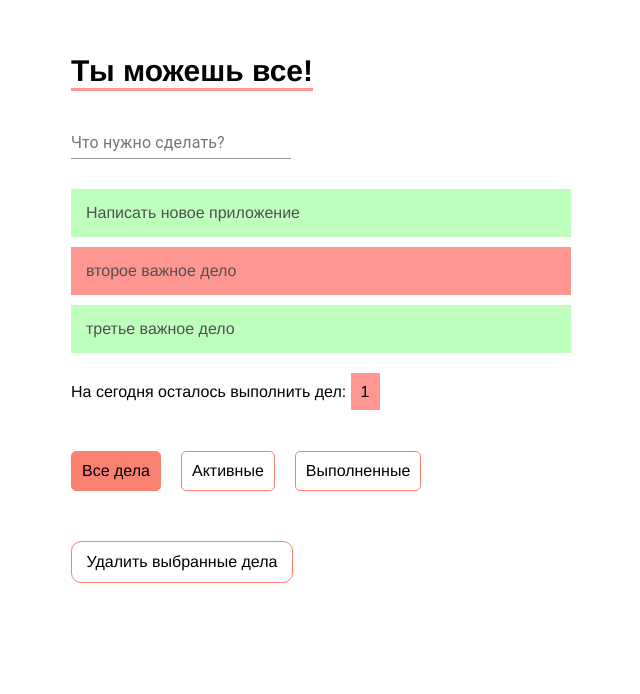
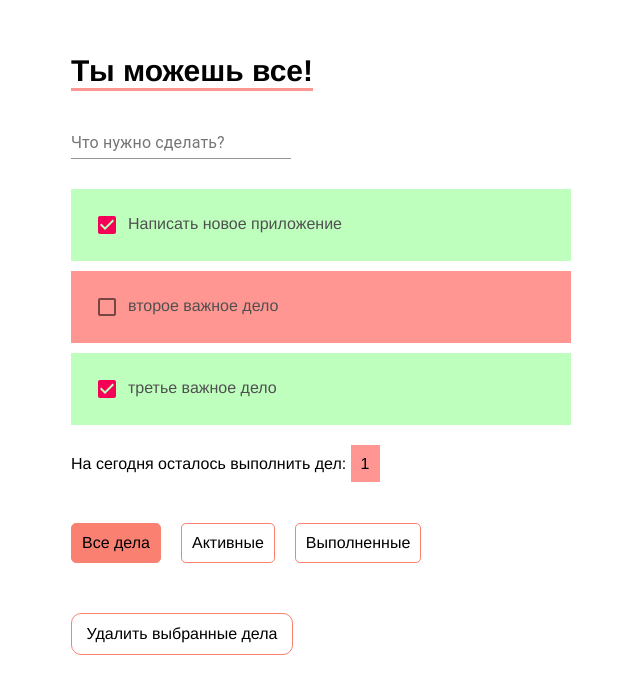
Before and after one commit to WebHeroSchool/todoNika, a React (Create React App) app: page / in a window 1280 px wide. Shown: the part 104-798 px from the top of the page, without its empty margins (319-959 px from the left). Built offline with nearby package versions, Linux system fonts and the light colour scheme.

Commit message:
added event checker

```diff
--- a/src/components/App/App.js
+++ b/src/components/App/App.js
@@ -22,12 +22,14 @@
 		]
 	};
 
+	onClickDone = isDone => console.log(isDone);
+
 	render() {
 		return (
 			<div className={styles.wrap}>
 				<div className={styles.title}>Ты можешь все!</div>
 				<InputItem/>
-				<ItemList items={this.state.items}/>
+				<ItemList items={this.state.items} onClickDone={this.onClickDone}/>
 				<Footer count={1}/>
 			</div>
 		);
--- a/src/components/Item/Item.js
+++ b/src/components/Item/Item.js
@@ -2,14 +2,22 @@
 import classnames from 'classnames';
 import styles from './Item.module.css';
 import DeleteIcon from '@material-ui/icons/Delete';
+import Checkbox from '@material-ui/core/Checkbox';
 
-const Item = ({ value, isDone }) => (
+const Item = ({ value, isDone, onClickDone }) => (
 	<div className={
 		classnames({
 			[styles.item]: true,
 			[styles.done]: isDone
 		})
 	}>
+
+	<Checkbox
+		checked={isDone}
+		tabIndex={-1}
+		onClick={() => onClickDone(isDone)}
+	/>
+
 	{value}
 	<span className={styles.icon}>
 		<DeleteIcon/>
--- a/src/components/Item/Item.module.css
+++ b/src/components/Item/Item.module.css
@@ -20,7 +20,7 @@
 .icon {
 	position: absolute;
 	right: 10px;
-	top: 12px;
+	top: 23px;
 	opacity: 0;
 	transition: .3s ease;
 }
--- a/src/components/ItemList/ItemList.js
+++ b/src/components/ItemList/ItemList.js
@@ -2,11 +2,11 @@
 import Item from '../Item/Item';
 import styles from './ItemList.module.css';
 
-const ItemList = ({ items }) => (
+const ItemList = ({ items, onClickDone }) => (
 	<div className={styles.list}>
 		{items.map(item =>
 			<div key={item.value}>
-				<Item value = {item.value} isDone={item.isDone}/>
+				<Item value = {item.value} isDone={item.isDone} onClickDone={onClickDone}/>
 			</div> )
 		}
 	</div>
```
